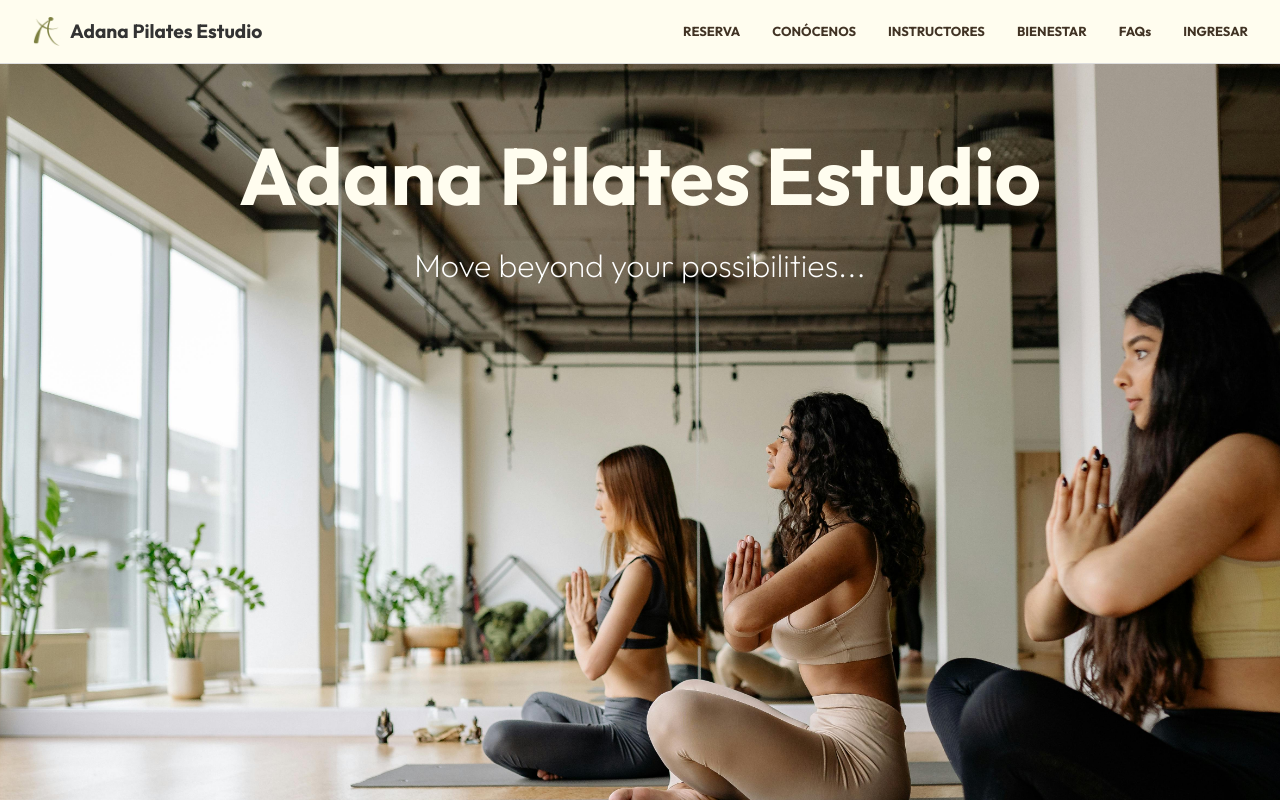
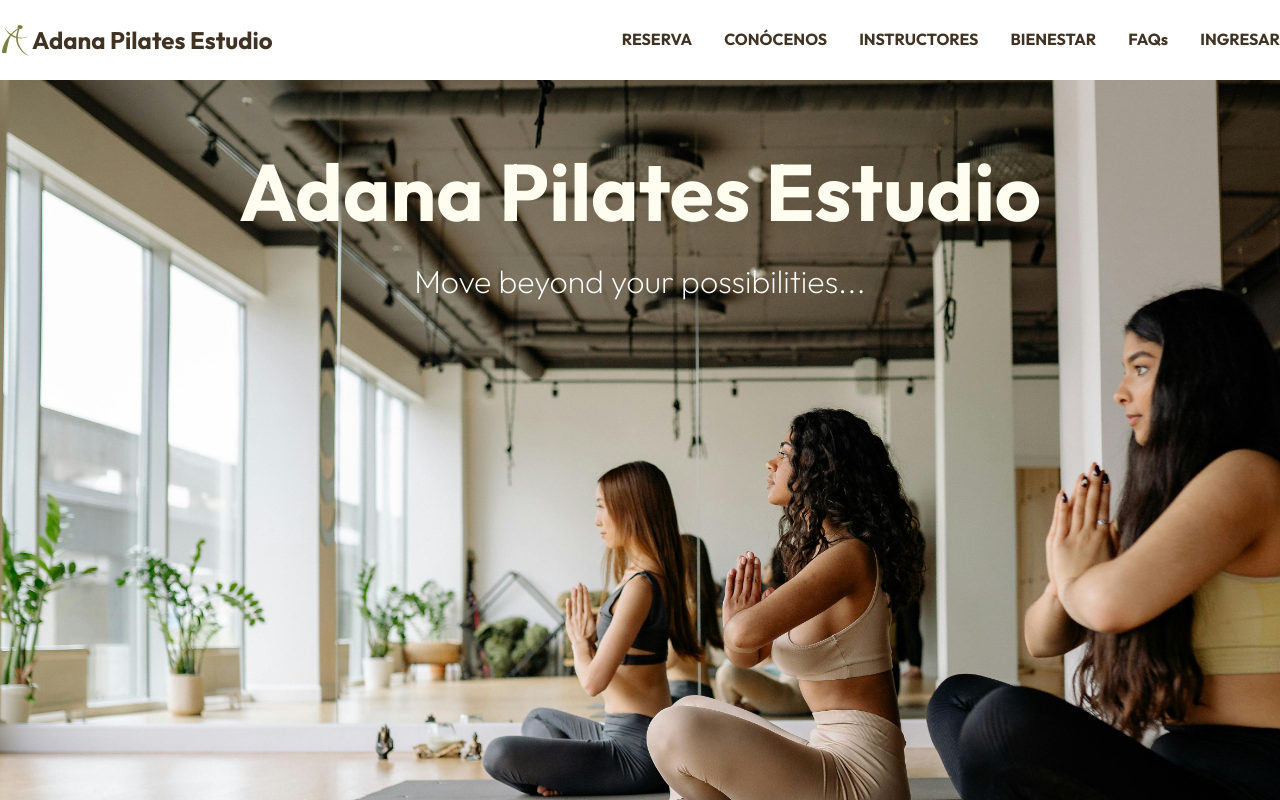
Before and after one commit to JorgeVargas03/Adana-SW, a React (Vite) app in the folder frontend/: page / in a window 1280 px wide. Built offline with nearby package versions, Linux system fonts and the light colour scheme.

Commit message:
Ajuste 1 xd

```diff
--- a/frontend/src/components/Navbar.jsx
+++ b/frontend/src/components/Navbar.jsx
@@ -1,22 +1,37 @@
 import React from 'react';
 import { Link } from 'react-router-dom';
-import logo from '../assets/images/icon.png'
+import logo from '../assets/images/icon.png';
 
 const Navbar = () => {
   return (
-    <nav className="navbar">
-      <div className="logo" style={{ display: 'flex', alignItems: 'center' }}>
-        <img src={logo} alt="Adana logo" style={{ height: '30px', marginRight: '8px' }} />
-        Adana Pilates Estudio
+    <nav className="flex items-center justify-between h-20 px-8 bg-white shadow-md">
+      <div className="flex items-center">
+        <img src={logo} alt="Adana logo" className="h-8 mr-3" />
+        <span className="font-[Outfit] font-semibold text-2xl text-[#413324]">Adana Pilates Estudio</span>
       </div>
-      <ul className="nav-links">
-        <li><Link to="/reservation">RESERVA</Link></li>
-        <li><Link to="/">CONÓCENOS</Link></li>
-        <li><Link to="/instructors">INSTRUCTORES</Link></li>
-        <li><Link to="/wellness">BIENESTAR</Link></li>
-        <li><Link to="/faq">FAQs</Link></li>
-        <li><Link to="/signin">INGRESAR</Link></li>
-      </ul>
+
+      <div className="flex items-center gap-8">
+        {[
+          { to: "/reservation", label: "RESERVA" },
+          { to: "/", label: "CONÓCENOS" },
+          { to: "/instructors", label: "INSTRUCTORES" },
+          { to: "/wellness", label: "BIENESTAR" },
+          { to: "/faq", label: "FAQs" },
+          { to: "/signin", label: "INGRESAR" }
+        ].map((item, index) => (
+          <div
+            key={index}
+            className="px-2 transition transform hover:scale-105 hover:text-[#7E7EC3] cursor-pointer"
+          >
+            <Link
+              to={item.to}
+              className="font-[Outfit] text-base font-bold text-[#413324] no-underline hover:no-underline"
+            >
+              {item.label}
+            </Link>
+          </div>
+        ))}
+      </div>
     </nav>
   );
 };
--- a/frontend/src/components/Sidebar.jsx
+++ /dev/null
@@ -1,14 +0,0 @@
-import React from 'react';
-
-const Sidebar = () => {
-  return (
-    <aside style={{ width: '200px', background: '#eee'}}>
-      <ul>
-        <li><a href="/">Inicio</a></li>
-        <li><a href="/about">Acerca</a></li>
-      </ul>
-    </aside>
-  );
-};
-
-export default Sidebar;
--- a/frontend/src/share/style/allPages.css
+++ b/frontend/src/share/style/allPages.css
@@ -61,7 +61,7 @@ body, html {
   }
 
   a:hover {
-    text-decoration: underline;
+    text-decoration: none;
   }
 
   /* Navegación */
```
